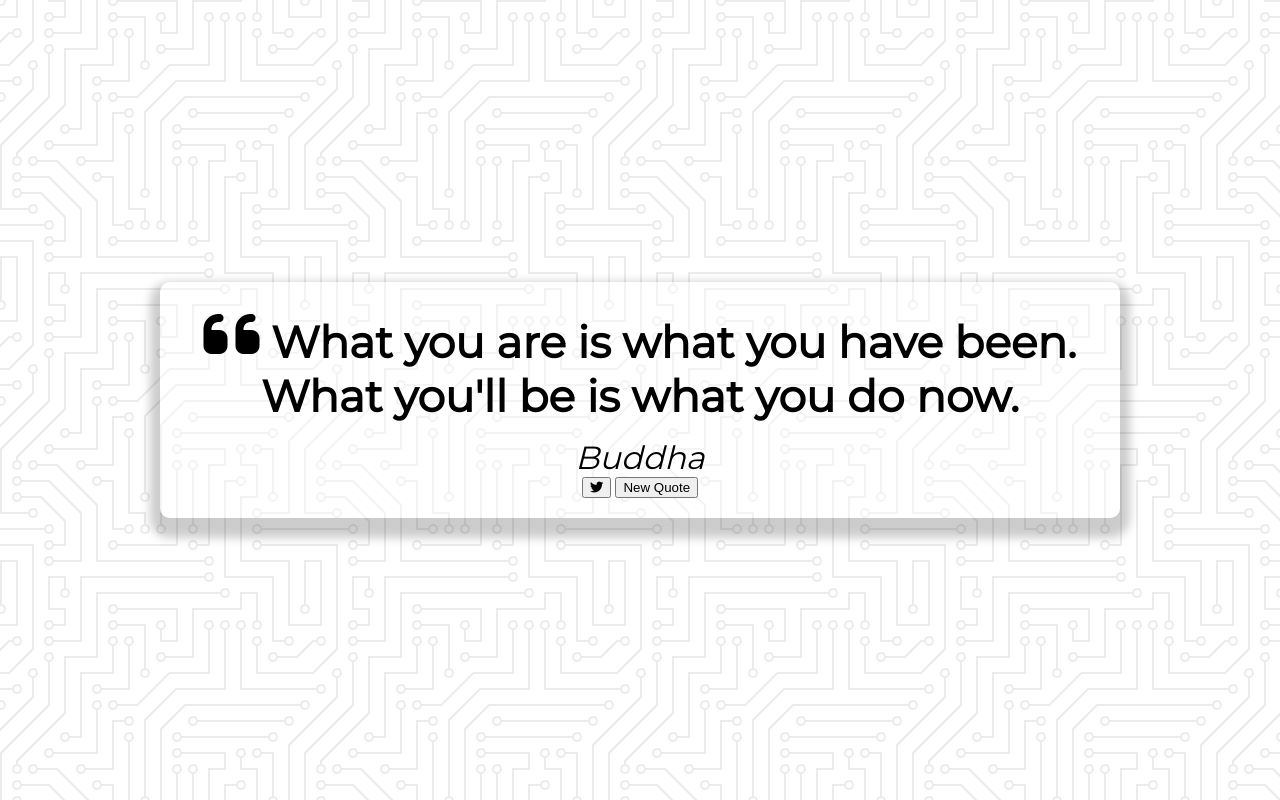
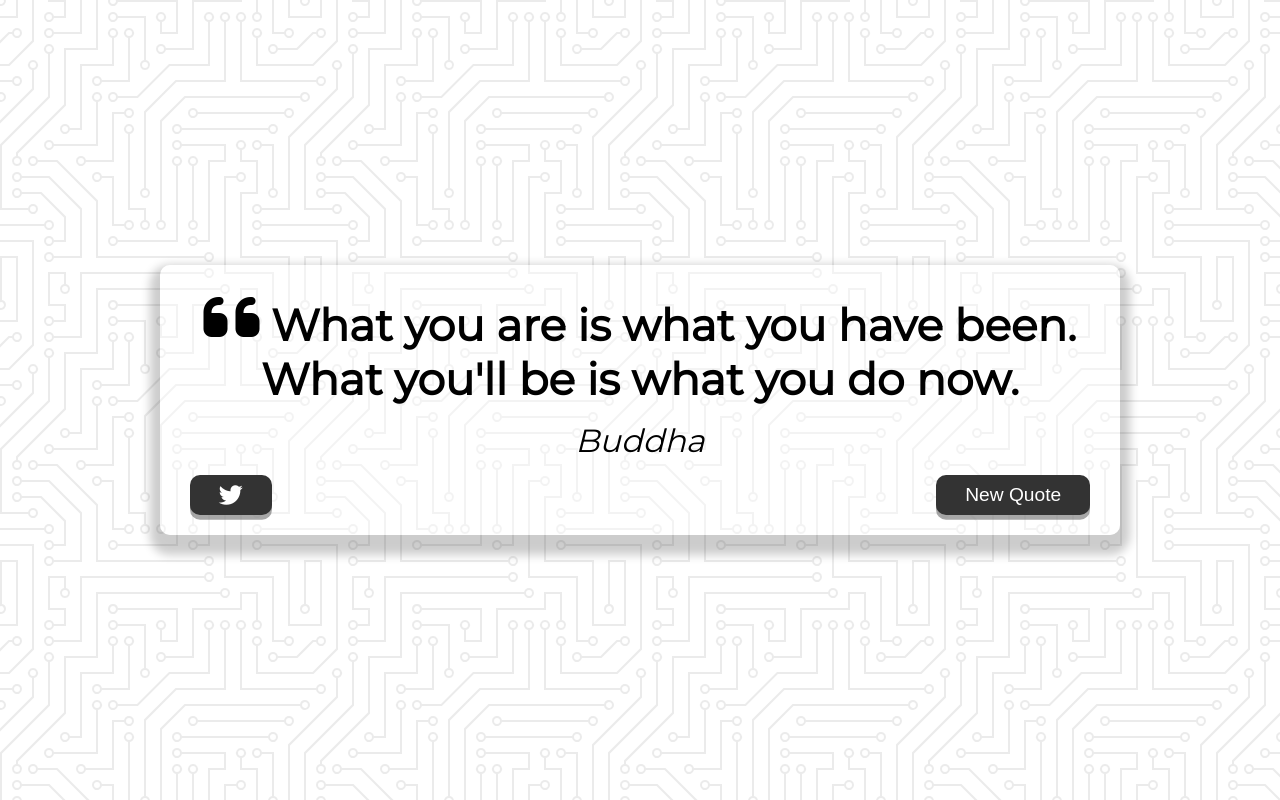
Before and after one commit to j-pcgoncalves/quote_generator, a plain HTML site: page index.html in a window 1280 px wide. Drawn offline with Linux system fonts and the light colour scheme.

Commit message:
style buttons; add hover and active effects

```diff
--- a/style.css
+++ b/style.css
@@ -46,6 +46,42 @@ body {
     font-style: italic;
 }
 
+.button_container {
+    margin-top: 15px;
+    display: flex;
+    justify-content: space-between;
+}
+
+button {
+    cursor: pointer;
+    font-size: 1.2rem;
+    height: 2.5rem;
+    border: none;
+    border-radius: 10px;
+    color: #fff;
+    background: #333;
+    outline: none;
+    padding: 0.5rem 1.8rem;
+    box-shadow: 0 0.3rem rgba(121, 121, 121, 0.65);
+}
+
+button:hover {
+    filter: brightness(110%);
+}
+
+button:active {
+    transform: translate(0, 0.3rem);
+    box-shadow: 0 0.1rem rgba(255, 255, 255, 0.65);
+}
+
+.twitter_btn:hover {
+    color: #38a1f3;
+}
+
+.fa-twitter {
+    font-size: 1.5rem;
+}
+
 /* Media Queries: Tablet or Smaller */
 @media screen and (max-width: 1000px) {
     .quote_container {
```
